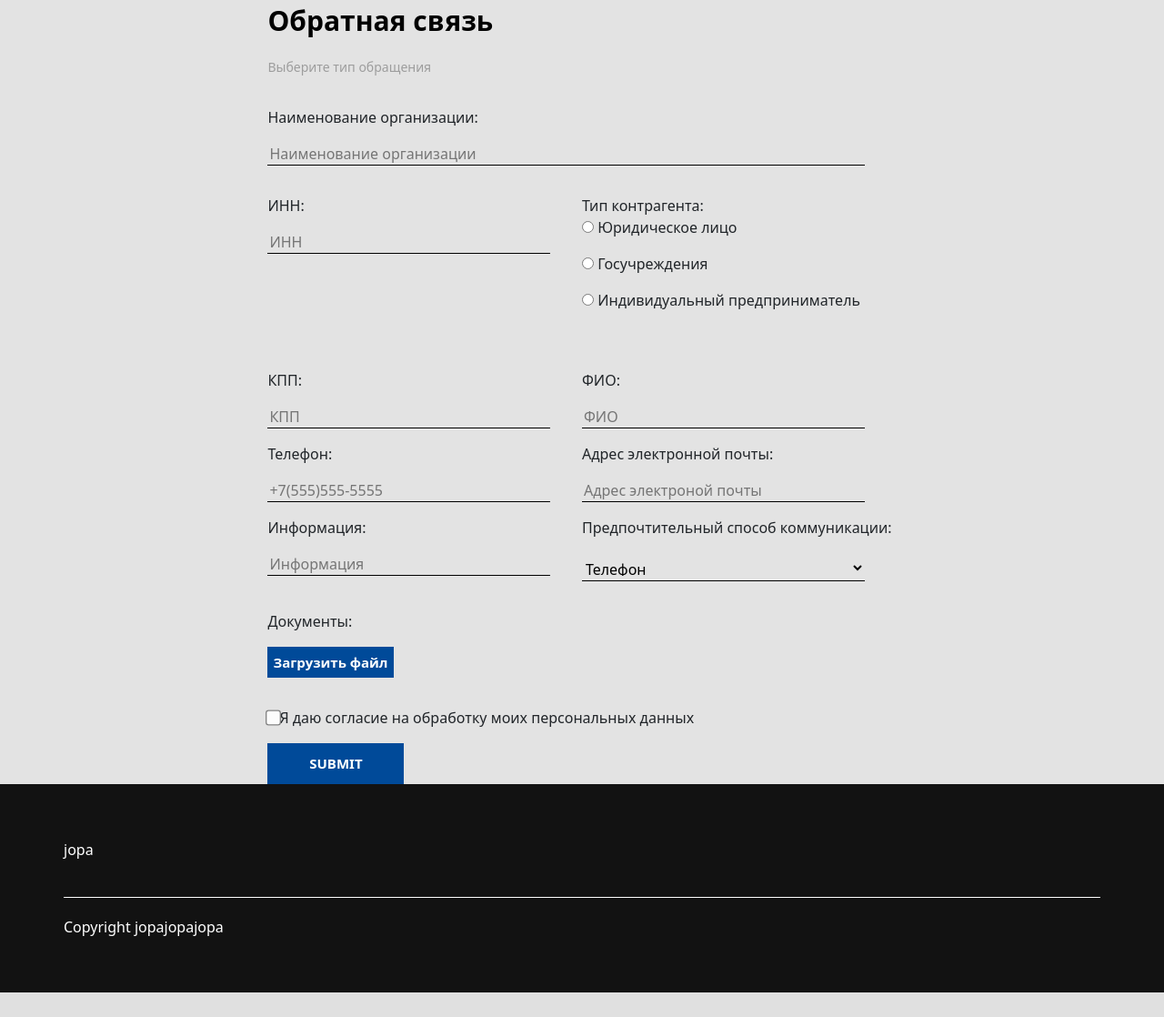
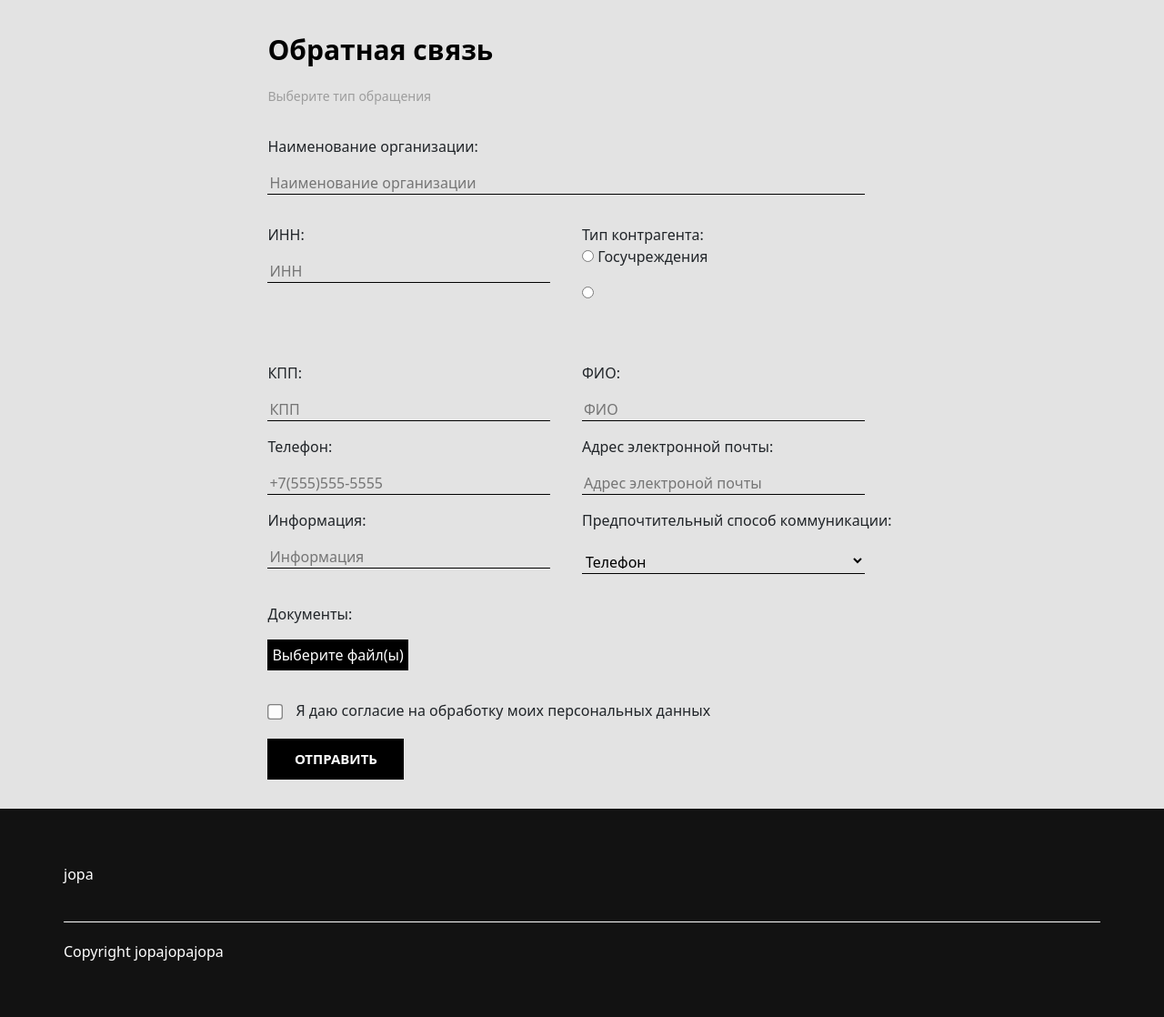
Before and after one commit to imtabako/FlaskWebsite, a Python web app: template templates/feedback.html in a window 1280 px wide. Shown: the part 80-1198 px from the top of the page at 91% size. Before the commit the page ends 1171 px from the top, so only its background shows below. Run offline with Jinja, Linux system fonts and the light colour scheme; the template is opened without the code that fills it, so the values that code supplies are empty; some libraries are stand-ins or nearby versions.

Commit message:
profile & login done. feedback not functional

```diff
--- a/static/feedback.css
+++ b/static/feedback.css
@@ -5,6 +5,7 @@
     margin-left: auto;
     margin-right: auto;
     width: 60%;
+    margin-top: 2em;
 }
 
 .div-1 {
@@ -24,6 +25,10 @@
 .div-9 input {
     width: 3em;
     height: 2em;
+}
+
+.div-9 input:focus {
+    outline: none;
 }
 
 .div-label-main-2 {
@@ -46,6 +51,10 @@
     padding-bottom: 5px;
 }
 
+.div-3 input:focus {
+    outline: none;
+}
+
 .div-4 {
     display: flex;
     flex-direction: row;
@@ -57,12 +66,22 @@
     flex-direction: row;
     width: 100%;
     margin-top: 2em;
+    margin-left: 2px;
 }
 
 .div-10 input {
     cursor: pointer;
     opacity: 0.9;
     transform: scale(1.3);
+}
+
+.div-10 input:focus {
+    outline: none;
+}
+
+.div-10 label {
+    margin-left: 1em;
+    padding-bottom: 3px;
 }
 
 .div-left {
@@ -103,6 +122,10 @@
     background-color: var(--lightGray);
 }
 
+.div-6 input:focus {
+    outline: none;
+}
+
 .div-6 select {
     width: 100%;
     height: 20px;
@@ -128,43 +151,30 @@
     width: 100%;
 }
 
-.inputfile {
-	width: 0.1px;
-	height: 0.1px;
-	opacity: 0;
-	overflow: hidden;
-	position: absolute;
-	z-index: -1;
-}
-
-.inputfile + label {
-	font-size: 15px;
-	font-weight: 600;
-	color: var(--textWhite);
-	background-color: var(--darkBlue);
-	display: inline-block;
-    cursor: pointer;
-    padding: 6px;
-}
-
-.inputfile:focus + label,
-.inputfile + label:hover {
-	background-color: var(--blue);
-}
-
-.inputfile:focus + label {
-	outline: 1px dotted #000;
-	outline: -webkit-focus-ring-color auto 5px;
-}
-
 .div-9 {
     width: 100%;
     margin-top: 1em;
 }
 
+.div-9 label {
+    background-color: var(--black);
+    color: var(--textWhite);
+    cursor: pointer;
+    border: none;
+    padding: 5px;
+
+}
+
+.div-9 input {
+    width: 100%;
+    display: none;
+
+}
+
 .div-11 {
     width: 100%;
     margin-top: 1em;
+    margin-bottom: 2em;
 }
 
 .div-11 input {
@@ -173,7 +183,7 @@
     font-size: 15px;
 	font-weight: 600;
 	color: var(--textWhite);
-	background-color: var(--darkBlue);
+	background-color: var(--black);
     text-transform: uppercase;
     -webkit-transition: all 0.4s;
     -o-transition: all 0.4s;
@@ -183,146 +193,10 @@
     border: none;
 }
 
-.div-11 input:hover {background-color: var(--blue)}
+.div-11 input:hover {background-color: var(--grayTopButton)}
 
 .div-11 input:active {
-  background-color: var(--blue);
+  background-color: var(--grayTopButton);
   box-shadow: 0 5px #666;
   transform: translateY(4px);
 }
-
-
-
-
-
-
-
-
-
-
-
-.div-label {
-    display: flex;
-    align-items: left;
-}
-
-
-
-
-.div-label label {
-    color: var(--textDefault);
-    font-size: 14px;
-    font-weight: 500;
-}
-
-
-
-
-
-
-.div-22313213213 {
-    display: flex;
-    align-items: left;
-    justify-content: left;
-    flex-direction: row;
-}
-
-.div12323 label {
-    text-align: center;
-    color: var(--textWhite);
-    font-weight: 700;
-    font-size: 18px ;
-}
-
-.div3211232131 {
-    border-top: 1px  solid rgb(124, 115, 115); /* Цвет и толщина границы */
-    border-bottom: 0;
-    border-left: 1px solid rgb(124, 115, 115);
-    border-right: 1px solid rgb(124, 115, 115);
-    border-radius: 20px 20px 0 0; /* Создает круглую форму */
-    width: auto;
-    padding: 1em;
-    min-width: 400px;
-    display: flex;
-    background-color: var(--darkBlue);
-    box-shadow: 0 14px 28px rgba(0,0,0,0.25), 0 10px 10px rgba(0,0,0,0.22);
-    align-items: center;
-    justify-content: center;
-}
-
-.div22132132 {
-    width: auto;
-    min-width: 400px; /* Задайте нужную ширину */
-    height: auto; /* Задайте нужную высоту */
-    border: 1px solid rgb(124, 115, 115); /* Цвет и толщина границы */
-    border-radius: 0 0 20px 20px; /* Создает круглую форму */
-    padding: 1em;
-    justify-content: center;
-    background-color: var(--white);
-    box-shadow: 0 14px 28px rgba(0,0,0,0.25), 0 10px 10px rgba(0,0,0,0.22);
-}
-
-.div-in2133123 {
-    width: auto; /* Задайте нужную ширину */
-    height: auto; /* Задайте нужную высоту */
-    display: flex;
-    flex-direction: column;
-    margin-top: 10px;
-    min-height: 30px;
-    align-items: center;
-}
-
-.div-in2133213 input {
-    font-size: 15px;
-    line-height: 1.2;
-    position: relative;
-    display: block;
-    width: 70%;
-    height: 40px;
-    border-radius: 27px;
-    padding: 0 35px 0 35px;
-    color: var(--textDefault);
-    font-size: 14px;
-    font-weight: 600;
-}
-
-.div-in3123213 button {
-    display: flex;
-    justify-content: center;
-    align-items: center;
-    padding: 0 20px;
-    width: 88%;
-    height: 40px;
-    background-color: #818181;
-    border-radius: 25px;
-    font-size: 15px;
-    background-color: var(--darkBlue);
-    color: var(--textWhite);
-    line-height: 1.2;
-    text-transform: uppercase;
-    -webkit-transition: all 0.4s;
-    -o-transition: all 0.4s;
-    -moz-transition: all 0.4s;
-    transition: all 0.4s;
-    cursor: pointer;
-}
-
-.div-in button:hover {background-color: var(--blue)}
-
-.div-in button:active {
-  background-color: var(--blue);
-  box-shadow: 0 5px #666;
-  transform: translateY(4px);
-}
-
-.div-in-checkbox {
-    width: auto; /* Задайте нужную ширину */
-    height: auto; /* Задайте нужную высоту */
-    display: flex;
-    flex-direction: row;
-    margin-top: 10px;
-    min-height: 30px;
-    align-items: left;
-    margin-left: 5%;
-    align-items: center;
-}
--- a/templates/feedback.html
+++ b/templates/feedback.html
@@ -18,7 +18,7 @@
             <label>Наименование организации:</label>
         </div>
         <div class="div-3">
-            <input id="input_feedback" type="text" placeholder="Наименование организации">
+            <input name="name-org" type="text" placeholder="Наименование организации">
         </div>
         <div class="div-8">
             <div class="div-4">
@@ -27,7 +27,7 @@
                         <label>ИНН:</label>
                     </div>
                     <div class="div-6">
-                        <input id="input_feedback" type="text" placeholder="ИНН">
+                        <input name="inn" type="text" placeholder="ИНН"><!-- 10 цифр-->
                     </div>
                 </div>
                 <div class="div-right">
@@ -36,13 +36,14 @@
                     </div>
                     <div>
                         <p>
-                        <input id="input_feedback" type="radio" name="type-face" value="f1"> Юридическое лицо </input>
+                        <input type="radio" name="rad" value="f1" placeholder="Юридическое лицо />
                         </p>
                         <p>
-                        <input id="input_feedback" type="radio" name="type-face" value="f2"> Госучреждения </input>
+                        <input type="radio" name="rad" value="f2" />
+                        <label for="rad1">Госучреждения</label>
                         </p>
                         <p>
-                        <input id="input_feedback" type="radio" name="type-face" value="f3"> Индивидуальный предприниматель </input>
+                        <input type="radio" name="rad" value="f3" Индивидуальный предприниматель />
                         </p>
                     </div>
                 </div>
@@ -53,19 +54,19 @@
                     <label>КПП:</label>
                 </div>
                 <div class="div-6">
-                    <input id="input_feedback" type="text" placeholder="КПП">
+                    <input name="kpp" type="text" placeholder="КПП"><!-- 9 цифр-->
                 </div>
                 <div class="div-7">
                     <label>Телефон:</label>
                 </div>
                 <div class="div-6">
-                    <input id="input_feedback" type="tel" placeholder="+7(555)555-5555">
+                    <input name="tel-numb" type="tel" placeholder="+7(555)555-5555">
                 </div>
                 <div class="div-7">
                     <label>Информация:</label>
                 </div>
                 <div class="div-6">
-                    <input id="input_feedback" type="text" placeholder="Информация">
+                    <input name="info" type="text" placeholder="Информация">
                 </div>
             </div>
             <div class="div-right">
@@ -73,21 +74,21 @@
                     <label class="div-label">ФИО:</label>
                 </div>
                 <div class="div-6">
-                    <input id="input_feedback" type="text" placeholder="ФИО">
+                    <input name="full-name" type="text" placeholder="ФИО">
                 </div>
                 <div class="div-7">
                     <label>Адрес электронной почты:</label>
                 </div>
                 <div class="div-6">
-                    <input id="input_feedback" type="email" placeholder="Адрес электроной почты">
+                    <input name="email" type="email" placeholder="Адрес электроной почты">
                 </div>
                 <div class="div-7-1">
                     <label>Предпочтительный способ коммуникации:</label>
                 </div>
                 <div class="div-6">
-                    <select id="input_feedback">
-                        <option value="tel">Телефон</option>
-                        <option value="email">Электроная почта</option>
+                    <select>
+                        <option name="feedback" value="tel">Телефон</option>
+                        <option name="feedback" value="email">Электроная почта</option>
                     </select>
                 </div>
             </div>
@@ -97,15 +98,23 @@
             <label>Документы:</label>
         </div>
         <div class="div-9">
-            <input id="input_feedback" type="file" multiple name="file" class="inputfile" data-multiple-caption="{count} files selected"/>
-            <label>Загрузить файл</label>
+            <label for="fileInput">Выберите файл(ы)</label>
+            <input id="fileInput" type="file" multiple name="file" onchange="displayFileName()"/>
+            <script>
+                function displayFileName()
+                {
+                    const fileInput = document.getElementById('fileInput');
+                    const fileName = fileInput.files[0].name;
+                      alert('Выбран файл: ' + fileName);
+                }
+            </script>
         </div>
         <div class="div-10">
-            <input type="checkbox">
+            <input name="agreement" type="checkbox">
             <label>Я даю согласие на обработку моих персональных данных</label>
         </div>
         <div class="div-11">
-            <input type="submit"/>
+            <input value="ОТПРАВИТЬ" type="submit"/>
         </div>
     </div>
 </form>
--- a/templates/login.html
+++ b/templates/login.html
@@ -1,5 +1,5 @@
 {% extends "base.html" %}
-{% block title %}Профиль{% endblock %}
+{% block title %}Авторизация{% endblock %}
 {% block head %}
 {{ super() }}
     <link rel="stylesheet" href="{{ url_for('static', filename='login.css') }}" />
@@ -21,8 +21,8 @@
                 <input type="checkbox" class="input-checkbox" name="remember">
                 <label>Запомнить вход</label>
             </div>
-            <div class="div-in">
-                <button>ВОЙТИ</button>
+            <div class="div-in-login">
+                <input value="ВОЙТИ" type="submit"/>
             </div>
         </div>
     </form>
```
Also changed, not shown: static/login.css (+32 -34 lines), static/profile.css (+5 -10 lines).
